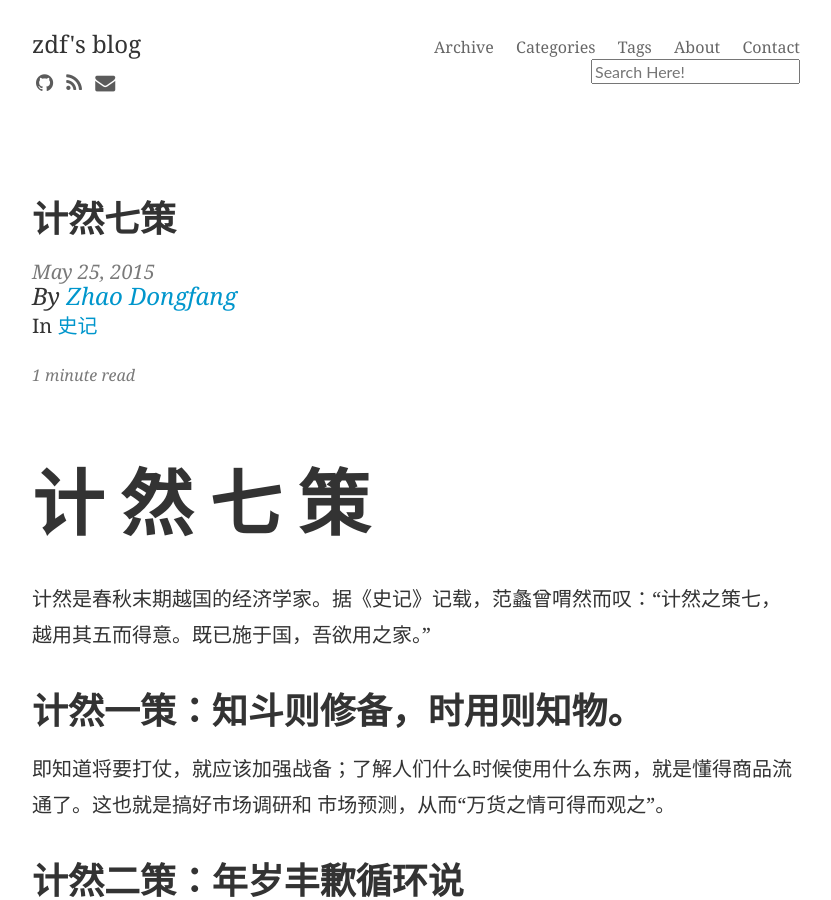
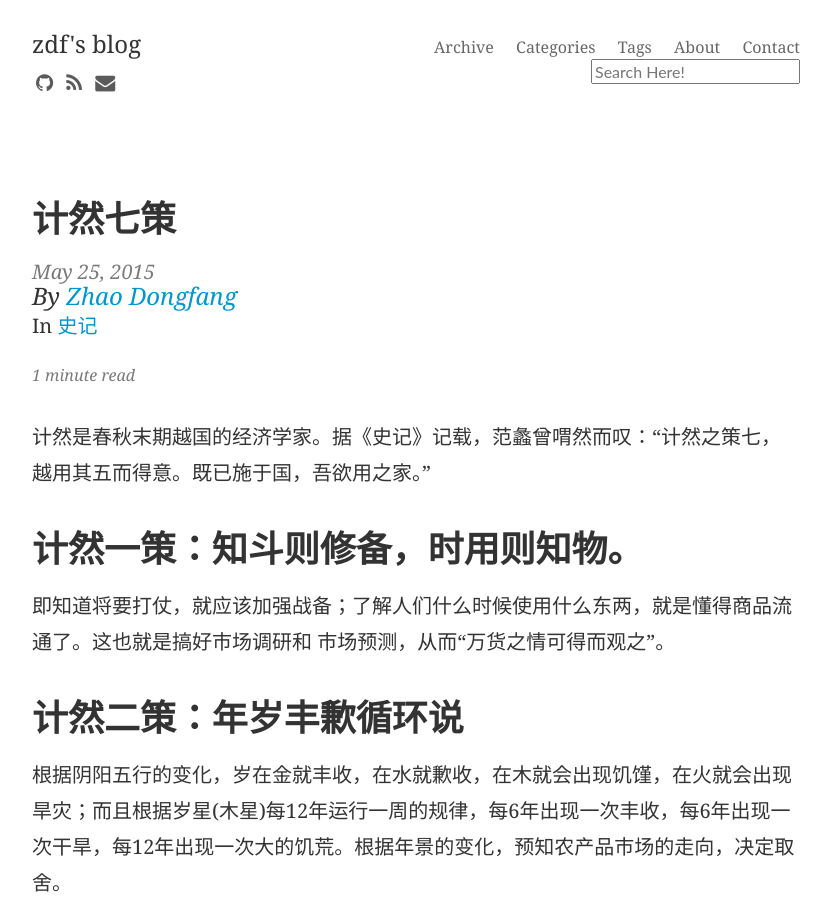
Before and after one commit to zdf1230/zdf1230.github.io, a Jekyll site: the page built from _posts/2015-5-25-计然七策.md, in a window 1280 px wide and 900 px high. Shown: the whole window, without its empty margins (224-1055 px from the left). Built offline with Jekyll 4.4.1, drawn with Linux system fonts in a browser that asks for light colours; nearby versions of some CDN libraries; some web fonts are replaced; Markdown is read by kramdown in place of the engine named in the settings; comment, search, counter and statistics services are not loaded.

Commit message:
updatetitle

```diff
--- a/_posts/2015-5-25-计然七策.md
+++ b/_posts/2015-5-25-计然七策.md
@@ -7,9 +7,6 @@ category: 史记
 date: 2015-05-25 14:26:22 -0700
 comments: true
 ---
-
-计    然   七   策
-===
 
 计然是春秋末期越国的经济学家。据《史记》记载，范蠡曾喟然而叹：“计然之策七，越用其五而得意。既已施于国，吾欲用之家。”
 ###计然一策：知斗则修备，时用则知物。
```
Also changed, not shown: _posts/2015-5-25-MyShell.md (+0 -1 lines).
